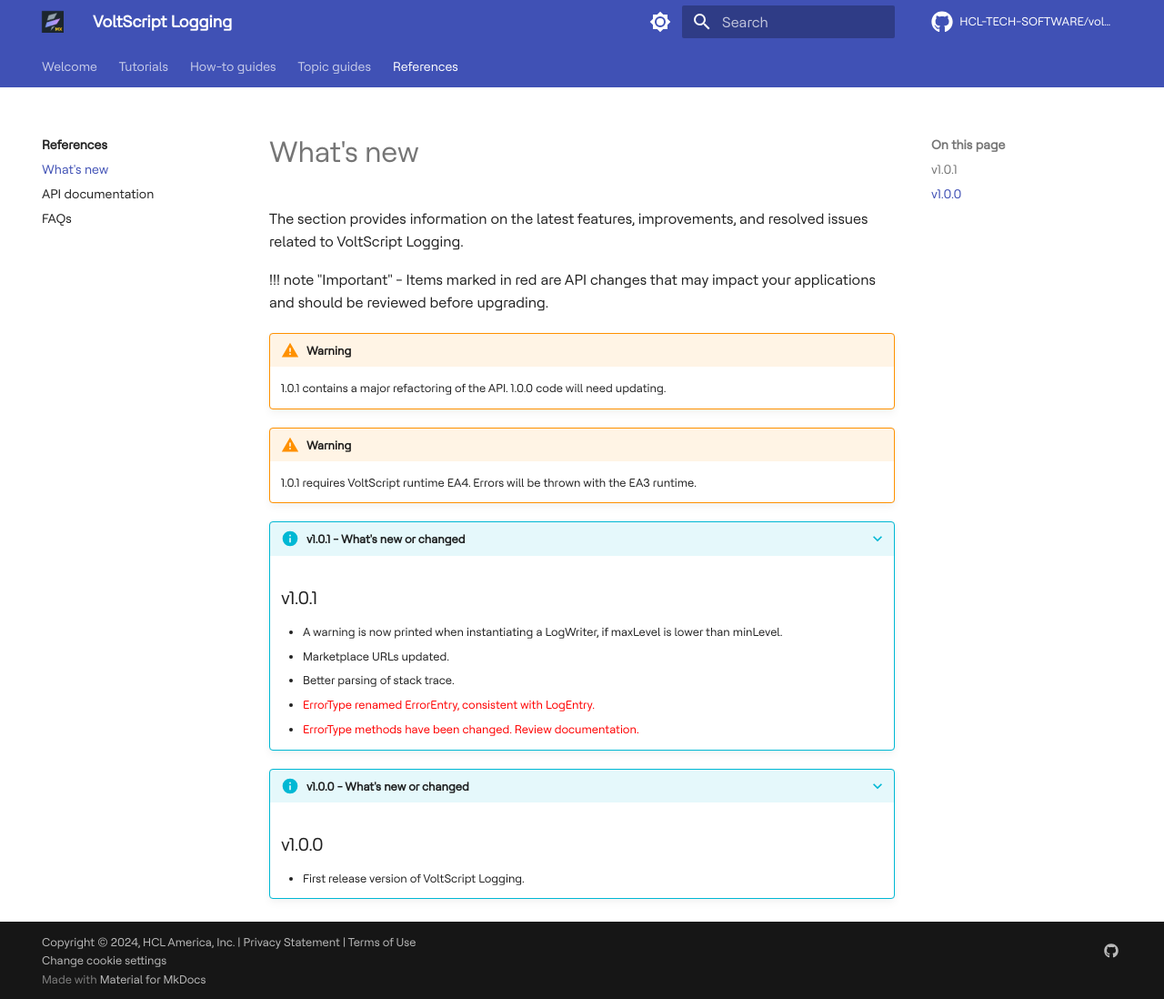
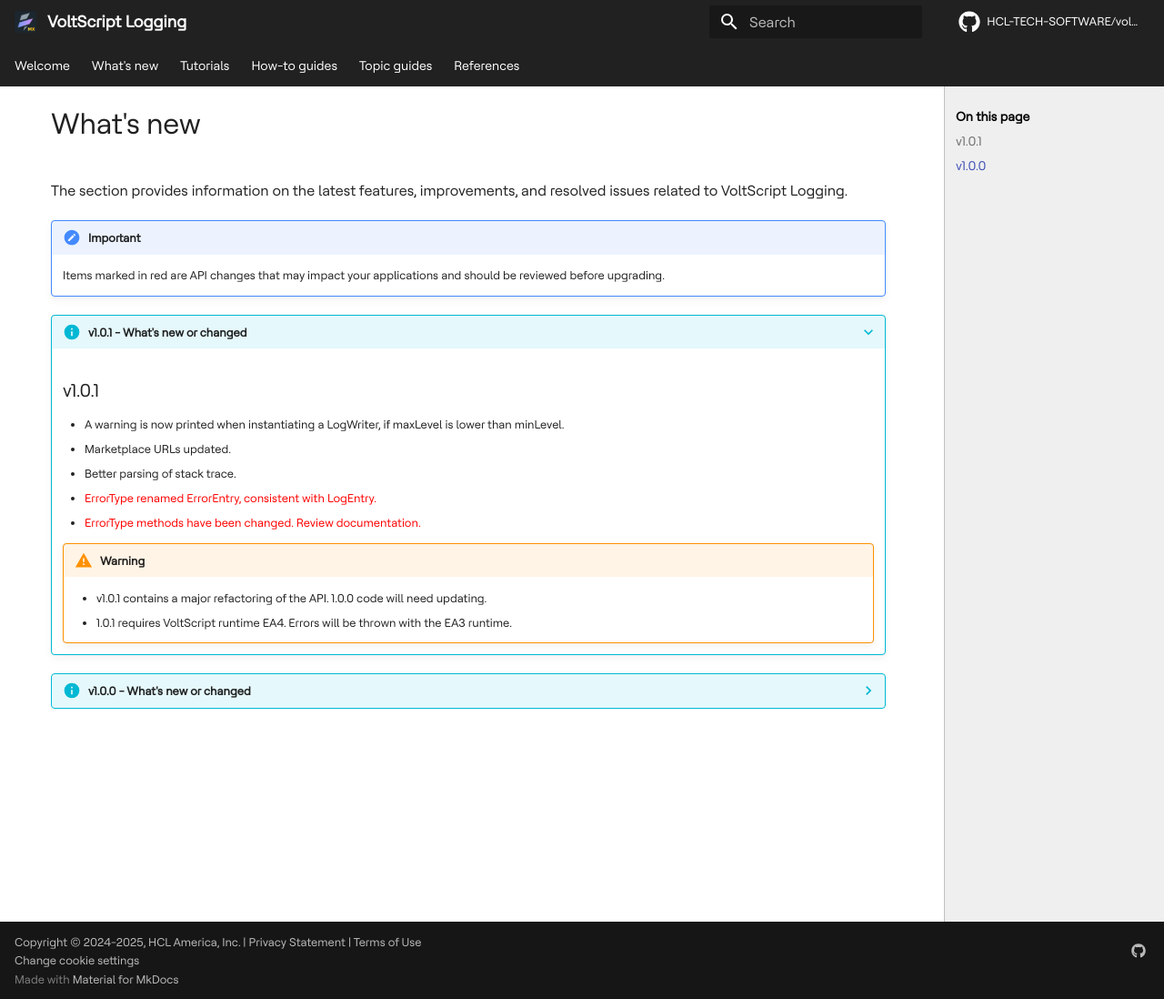
Before and after one commit to HCL-TECH-SOFTWARE/voltscript-logging, an MkDocs documentation site: the page built from docs/whatsnew.md, in a window 1280 px wide and 1098 px high. Shown: the whole window at 91% size. Built offline with MkDocs 1.6.1 and Material for MkDocs 9.7.7, drawn with Linux system fonts in a browser that asks for light colours; comment, search, counter and statistics services are not loaded.

Commit message:
VSL 090525 (#24)
* layout update

* minor correction

* updated voltscript link

```diff
--- a/docs/references/whatsnew.md
+++ b/docs/whatsnew.md
@@ -1,14 +1,15 @@
+---
+hide:
+    - navigation
+---
+
 # What's new
 
 The section provides information on the latest features, improvements, and resolved issues related to VoltScript Logging.
 
-!!! note "Important" - Items marked in red are API changes that may impact your applications and should be reviewed before upgrading.
+!!! note "Important"
 
-!!! warning
-    1.0.1 contains a major refactoring of the API. 1.0.0 code will need updating.
-
-!!! warning
-    1.0.1 requires VoltScript runtime EA4. Errors will be thrown with the EA3 runtime.
+    Items marked in red are API changes that may impact your applications and should be reviewed before upgrading.
 
 ???+ info "v1.0.1 - What's new or changed"
     ## v1.0.1
--- a/mkdocs.yml
+++ b/mkdocs.yml
@@ -18,26 +18,26 @@
     - search.suggest
     - content.code.annotate
     - content.tooltips
-  #custom_dir: theme_overrides/
+  custom_dir: theme_overrides/
   icon:
     repo: fontawesome/brands/github
   font: false
   #  text: Roboto
   #  code: Roboto Mono
   favicon: assets/images/favicon.png
-  palette:
-    - scheme: default
-      primary: indigo
-      accent: indigo
-      toggle:
-        icon: material/brightness-7
-        name: Switch to dark mode
-    - scheme: slate
-      primary: indigo
-      accent: indigo
-      toggle:
-        icon: material/brightness-4
-        name: Switch to light mode
+#  palette:
+#    - scheme: default
+#      primary: indigo
+#      accent: indigo
+#      toggle:
+#        icon: material/brightness-7
+#        name: Switch to dark mode
+#    - scheme: slate
+#      primary: indigo
+#      accent: indigo
+#      toggle:
+#        icon: material/brightness-4
+#        name: Switch to light mode
 
   # Static files
   static_templates:
@@ -49,6 +49,7 @@
   - pymdownx.details
   - pymdownx.superfences
   - attr_list
+  - md_in_html
   - abbr
   - footnotes
   - pymdownx.tabbed:
@@ -72,7 +73,7 @@
 
 # Copyright
 copyright: >-
-  Copyright &copy; 2024, HCL America, Inc. | <a href="https://www.hcl-software.com/legal/privacy" target="_blank">Privacy Statement</a> | <a href="https://www.hcl-software.com/legal/terms-use" target="_blank">Terms of Use</a> <br/>
+  Copyright &copy; 2024-2025, HCL America, Inc. | <a href="https://www.hcl-software.com/legal/privacy" target="_blank">Privacy Statement</a> | <a href="https://www.hcl-software.com/legal/terms-use" target="_blank">Terms of Use</a> <br/>
   <a href="#__consent">Change cookie settings</a>
 
 extra:
@@ -101,6 +102,7 @@
 # Customization
 extra_css:
   - assets/css/style.css
+  - assets/css/style1.css
 
 plugins:
   - awesome-pages
--- /dev/null
+++ b/theme_overrides/assets/css/homepage-styles.css
@@ -0,0 +1,169 @@
+
+/* General flexbox styles */
+
+.align-top {
+    align-items: top;
+}
+
+.align-center {
+    align-items: center;
+}
+
+.space-around {
+    justify-content: space-around;
+}
+
+.flex-start {
+    justify-content: flex-start;
+}
+
+.flex-break {
+    flex-basis: 100%;
+    height: 0;
+}
+
+.nowrap {
+    flex-wrap: nowrap;
+}
+
+
+/* General Text Stypes */
+.white {
+    color: white;
+}
+
+.orange-bg {
+    background-color: orange;
+}
+
+.body-text {
+    font-size: 16px;
+    line-height: 24px;
+    font-weight: 400;
+}
+
+/* Button Styles */
+.md-button {
+    margin-top: .5rem;
+    margin-right: .5rem;
+}
+
+.md-button--primary {
+    background-color: var(--md-primary-bg-color);
+    color: hsla(280deg, 37%, 48%, 1);
+    border-color: var(--md-primary-bg-color)
+}
+
+.md-button--secondary {
+    background-color: black;
+}
+
+.md-button:focus,
+.md-button:hover {
+    background-color: var(--md-accent-fg-color);
+    color: var(--md-default-bg-color);
+    border-color: var(--md-accent-fg-color)
+}
+
+/* Set the main area background colour */
+
+.md-main {
+    background-color: #EFEFEF;
+}
+
+/* Card style */
+
+.md-typeset .grid.cards>ol>li,
+.md-typeset .grid.cards>ul>li,
+.md-typeset .grid>.card {
+    border-radius: .2rem;
+    margin: 0 .4rem .4rem 0;
+    background-color: white;
+}
+
+/* Hero section styles */
+
+.section-flexbox-row {
+    color: var(--md-primary-bg-color);
+    display: flex;
+    flex-direction: row;
+    /* width: 100%; */
+    max-width: 61rem;
+    margin-right: 2rem;
+    margin-left: 2rem;
+    margin-top: 0.5rem;
+    margin-bottom: 1rem;
+    padding: 1rem;
+    flex-wrap: wrap;
+    flex-direction: column;
+}
+
+.dx-hero-container {
+    padding-top: 0rem;
+    background: url(../images/MX_Hero.jpeg) no-repeat;
+    background-position: center;
+    background-size: cover;
+    /*height: 15rem;*/
+    min-height: auto;
+}
+
+.dx-hero__content {
+    width: 100%;
+    height: auto;
+}
+
+@media screen and (max-width:30em) {
+
+    .align-top {
+        justify-content: flex-start;
+    }
+
+    .align-center {
+        justify-content: space-around;
+
+    }
+
+    .space-around {
+        align-items: center;
+
+    }
+
+    .flex-start {
+        align-items: top;
+    }
+
+    .section-flexbox-row {
+        margin-right: 1rem;
+        margin-left: 1rem;
+        margin-top: 0.5rem;
+        margin-bottom: 0.5rem;
+        padding: 0.5rem;
+    }
+
+}
+
+
+@media only screen and (max-width:64em) and (min-width:30em),
+only screen and (min-device-width: 768px) and (max-device-width: 1024px) {
+
+    .section-flexbox-row {
+        margin-right: 1rem;
+        margin-left: 1rem;
+        margin-top: 0.5rem;
+        margin-bottom: 0.5rem;
+        padding: 0.5rem;
+    }
+
+}
+
+@media screen and (max-width: 768px) {
+
+
+
+}
+
+/*Added as part of the June 2025 template updates*/
+.md-footer-copyright {
+    font-size: .8rem !important;
+	margin-left: 65px;
+}
--- /dev/null
+++ b/theme_overrides/assets/css/style1.css
@@ -0,0 +1,410 @@
+.md-tabs__link--active {
+    /*border-bottom: 2px solid #FFF; This removes the underline of the selected header menu*/
+    font-weight: 600;
+}
+
+.md-grid {
+    max-width: 100%;
+}
+
+.md-main__inner {
+    margin-top: 0;
+}
+
+.md-tabs__link {
+    opacity: 1;
+}
+
+.md-typeset h1 {
+    font-weight: 500;
+    color: var(--md-typeset-fg-color);
+}
+
+.md-typeset h2 {
+    font-weight: 500;
+    color: var(--md-typeset-fg-color);
+}
+
+.md-content {
+    padding-left: 2rem;
+    padding-right: 2rem;
+    /* border-left: 1px solid silver;
+    border-right: 1px solid silver; */
+}
+
+[dir=ltr] .md-sidebar--primary > .md-sidebar__scrollwrap {
+    border-right: 1px solid silver;
+}
+
+[dir=ltr]  .md-sidebar--secondary > .md-sidebar__scrollwrap {
+    border-left: 1px solid silver;
+}
+
+
+[dir=rtl] .md-sidebar--primary > .md-sidebar__scrollwrap {
+    border-left: 1px solid silver;
+}
+
+[dir=rtl]  .md-sidebar--secondary > .md-sidebar__scrollwrap {
+    border-right: 1px solid silver;
+}
+
+.md-sidebar {
+    padding-top: 0;
+}
+
+/* Left hand nav title */
+.md-nav--lifted>.md-nav__list>.md-nav__item--active>.md-nav__link {
+    box-shadow: none;
+    background: none;
+    color: black;
+    position: inherit
+}
+
+/* Right hand nav title */
+.md-nav--secondary .md-nav__title {
+    box-shadow: none;
+    background: none;
+    color: black;
+    position: inherit
+}
+
+.md-sidebar__scrollwrap {
+    margin: 0;
+    background-color: #EFEFEF;
+    padding-top: 1.2rem;
+}
+
+
+[dir=ltr] .md-header__title {
+	margin-left: 0;
+}
+
+[dir=rtl] .md-header__title {
+    margin-right: 0;
+}
+
+.announcement__link {
+    color: white !important;
+    text-decoration: underline;
+}
+
+
+.md-banner {
+    height: 50px;
+    background-color: black;
+	overflow: hidden;
+
+}
+
+
+.md-header{
+    background-color: #212121;
+    box-shadow: none;
+	/*The following are added as part of the june 2025 template update*/
+    color: var(--md-primary-bg-color);
+    display: block;
+    left: 0;
+    position: sticky;
+    right: 0;
+    top: 0;
+    z-index: 4;
+}
+/*White border line for Search text box
+.md-search {
+    position: relative;
+    border-color: white;
+    border-style: solid;
+    border-width: 1px;
+}
+*/
+
+.md-tabs{
+    background-color: #212121;
+}
+
+
+.nav-link {
+	margin-right: 20px;
+}
+
+ .md-footer-hcl  {
+    text-align: center;
+    bottom: 0;
+    width: 80%;
+    color: #ffffff;
+    font-size: 13px;
+    min-height: 34px;
+	margin-left: 120px;
+
+ }
+
+ .footer-launch::after {
+    content: url("../assets/new-tab.svg");
+    width: 20px;
+    height: 20px;
+    margin: auto 2px;
+    padding-top: 3px;
+    display: inline-block;
+    vertical-align: text-bottom;
+
+}
+
+
+.dropbtn  {
+  color: white;
+  font-size: 16px;
+  border: none;
+  z-index: 9999;
+}
+
+.dropdown {
+  float: right;
+  z-index: 9999;
+}
+
+.dropdown-content {
+  display: none;
+  position: absolute;
+  background-color: #212121;
+  min-width: 160px;
+  box-shadow: 0px 8px 16px 0px rgba(0,0,0,0.2);
+  z-index: 9999;
+  font-size: 14px;
+  margin-left: -8%; /*This left alignment is only for Mobile view only*/
+}
+
+.dropdown-content a {
+  color: white;
+  /*padding: 2px 6px - this is before the JUne 2025 update*/
+  padding: 4px 6px;
+  display: block;
+}
+
+.dropdown-content a:hover {
+    background-color: #ddd;
+  /*the following was added as part of the June 2025 update*/
+    color: #ffffff;
+}
+
+.dropdown:hover .dropdown-content {display: block;}
+
+.md-banner--feedback {
+margin-left: 180px;
+margin-right: 150px;
+text-align: center;
+
+}
+
+.md-banner--warning {
+    background: var(--md-typeset-mark-color) !important;
+}
+
+:root {
+    --md-primary-light-grey: #EFEFEF;
+}
+
+/*Alignment is done for language selector for desktop view*/
+
+@media screen and (min-width: 800px) {
+    .md-select {
+        position: relative;
+        z-index: 1;
+        margin-left: -40%;
+    }
+    .dropdown-content {
+        margin-left: -2%;
+	}
+}
+
+/*starting from line 221, the following items are added as part of the June 2025 template update */
+
+.version-banner {
+    background-color: #ffffff;
+    color: #000000;
+    padding: 0.75rem;
+    text-align: center;
+    font-weight: bold;
+    border-bottom: 1px solid #ffeeba;
+    z-index: 9999;
+    position: relative;
+    font-size: 14px;
+  }
+
+  .version-banner a {
+    color: #130485;
+    text-decoration: underline;
+  }
+
+
+
+  .header_title {
+    color: white;
+    display: flex;
+    justify-content: space-between;
+    padding: 2px 20px;
+    flex-wrap: wrap;
+    align-items: center;
+  }
+
+  /* Left container: logo + subtitle links */
+  .header_left {
+    display: flex;
+    flex-wrap: wrap;
+    gap: 30px;
+  }
+  /* Logo */
+  .header_left a img {
+    vertical-align: middle;
+    margin-left: -20px;
+  }
+  /* Subtitle links */
+  .subtitle {
+    display: flex;
+    gap: 20px;
+    flex-wrap: wrap;
+    align-items: center;
+  }
+
+  .subtitle a {
+    color: white;
+    text-decoration: none;
+    font-size: 14px;
+    transition: color 0.3s ease;
+  }
+
+  .subtitle a:hover {
+      color: white;
+  }
+
+
+  /* .subtitle a:hover span {
+    color: #0ba5a8;
+    text-decoration: underline;
+  } */
+
+  .md-container {
+      display: flex;
+      flex-direction: column;
+      flex-grow: 1;
+      margin-top: -1px;
+  }
+
+  .md-tabs {
+      background-color: #212121;
+  }
+
+  .nav-link {
+      margin-right: 20px;
+  }
+
+   .md-footer-hcl  {
+      text-align: center;
+      bottom: 0;
+      width: 80%;
+      color: #ffffff;
+      font-size: 13px;
+      min-height: 34px;
+      margin-left: 120px;
+   }
+
+   .footer-launch::after {
+      content: url("../images/new-tab.svg");
+      width: 20px;
+      height: 20px;
+      margin: auto 2px;
+      padding-top: 3px;
+      display: inline-block;
+      vertical-align: text-bottom;
+  }
+
+
+
+  /* Main footer container */
+  .footer {
+    background-color: #1a1a1a;
+    color: white;
+    font-family: Arial, sans-serif;
+    padding: 10px 0;
+  }
+
+  /* Left section - Email & Twitter */
+  .footer-left ul,
+  .footer-right ul {
+    list-style: none;
+    padding: 0;
+    margin: 0;
+    display: flex;
+    gap: 15px;
+  }
+
+  .footer-left {
+      margin-left: 65px;
+  }
+
+  .footer-left a,
+  .footer-right a {
+    color: white;
+    text-decoration: none;
+    font-size: 14px;
+    transition: color 0.3s ease;
+  }
+
+  .footer-left a:hover,
+  .footer-right a:hover {
+    color: #0ba5a8;
+  }
+
+  .footer-launch::after {
+      content: url("../images/new-tab.svg");
+      width: 20px;
+      height: 20px;
+      margin: auto 5px;
+      padding-top: 3px;
+      display: inline-block;
+      vertical-align: text-bottom;
+  }
+
+  .footer-mail::after {
+      content: url("../images/email.svg");
+      width: 20px;
+      height: 20px;
+      margin: auto 5px;
+      padding-top: 3px;
+      display: inline-block;
+      vertical-align: text-bottom;
+  }
+
+  .footer-twitter::after {
+      content: url("https://help.hcltechsw.com/images/twitter.png");
+      width: 20px;
+      height: 20px;
+      margin: auto 5px;
+      padding-top: 3px;
+      display: inline-block;
+      vertical-align: text-bottom;
+  }
+
+  /* .footer-container {
+      width: 90%;
+  } */
+
+  .footer-left {
+      float: left;
+  }
+
+  .footer-right {
+      float: right;
+  }
+
+  .share-content {
+      text-align: left;
+  }
+
+  .legal-content {
+      text-align: right;
+  }
+  /* .md-footer-copyright {
+      font-size: .8rem !important;
+      margin-left: 65px;
+  } */
```
Also changed, not shown: other parts of docs/whatsnew.md (+6 -1 lines), CONTRIBUTING.md (+1 -1 lines), README.md (+1 -1 lines), docs/howto/archipelago.md (+2 -2 lines), docs/index.md (+67 -1 lines), docs/references/index.md (+5 -5 lines), docs/topicguides/index.md (+1 -1 lines), docs/.pages, docs/references/.pages, theme_overrides/assets/images/MX_Hero.jpeg (added), 2 other files.
